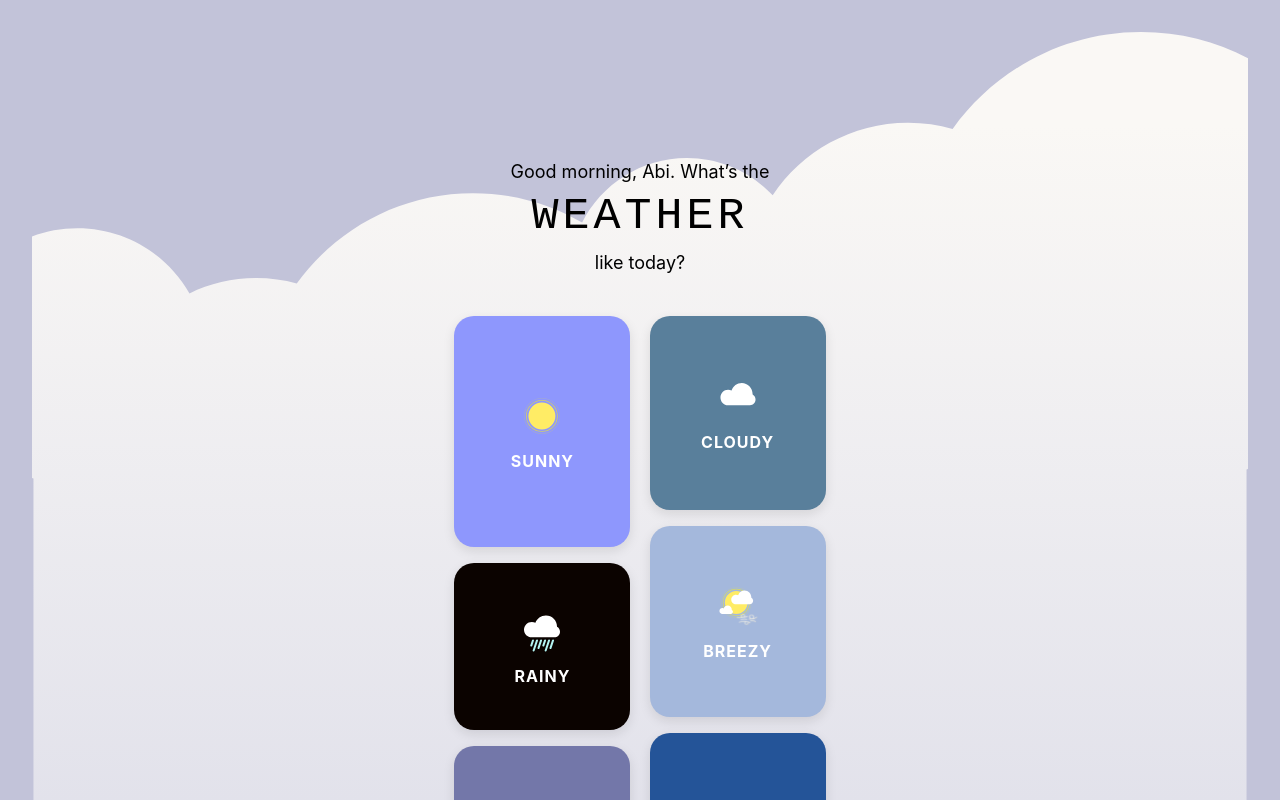
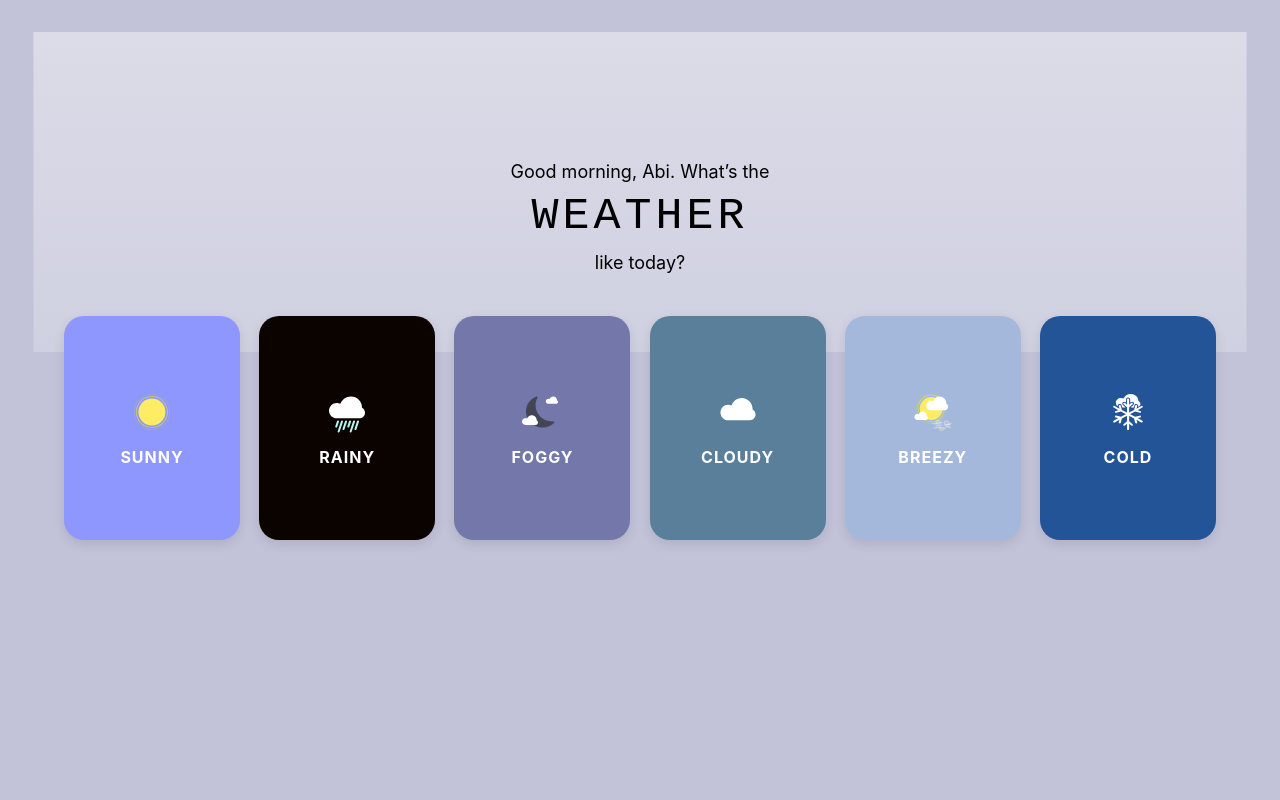
Before and after one commit to joshitanandakumar/alter-ego-app-FINAL, a React (Create React App) app: page / in a window 1280 px wide. Shown: the top 800 px of the page. Built offline with nearby package versions, Linux system fonts and the light colour scheme.

Commit message:
Update WeatherScreen layout to match Figma

```diff
--- a/src/WeatherScreen.js
+++ b/src/WeatherScreen.js
@@ -15,7 +15,6 @@ import cloudyCard from "./assets/cloudycard.svg";
 import breezyCard from "./assets/breezycard.svg";
 import coldCard from "./assets/coldcard.svg";
 
-// Ordered like your Figma layout
 const weatherOptions = [
   { label: "ClearDay", name: "Sunny", icon: ClearDayIcon, bg: sunnyCard },
   { label: "HeavyShowers", name: "Rainy", icon: HeavyShowersIcon, bg: rainyCard },
@@ -36,30 +35,20 @@ const WeatherScreen = ({ onSelect }) => {
         <p style={styles.subtitle}>like today?</p>
       </div>
 
-      <div style={styles.columnWrapper}>
-        <div style={styles.column}>
-          <WeatherCard option={weatherOptions[0]} onSelect={onSelect} width={176} height={231} />
-          <WeatherCard option={weatherOptions[1]} onSelect={onSelect} width={176} height={167} />
-          <WeatherCard option={weatherOptions[2]} onSelect={onSelect} width={176} height={188} />
-        </div>
-        <div style={styles.column}>
-          <WeatherCard option={weatherOptions[3]} onSelect={onSelect} width={176} height={194} />
-          <WeatherCard option={weatherOptions[4]} onSelect={onSelect} width={176} height={191} />
-          <WeatherCard option={weatherOptions[5]} onSelect={onSelect} width={176} height={246} />
-        </div>
+      <div style={styles.gridWrapper}>
+        {weatherOptions.map((option) => (
+          <WeatherCard key={option.label} option={option} onSelect={onSelect} />
+        ))}
       </div>
     </div>
   );
 };
 
-const WeatherCard = ({ option, onSelect, width, height }) => (
+const WeatherCard = ({ option, onSelect }) => (
   <button
-    key={option.label}
     onClick={() => onSelect(option.label)}
     style={{
       ...styles.card,
-      width,
-      height,
       backgroundImage: `url(${option.bg})`,
     }}
   >
@@ -83,7 +72,8 @@ const styles = {
     top: 0,
     left: 0,
     width: "100%",
-    height: "auto",
+    maxHeight: "40vh",
+    objectFit: "cover",
     zIndex: 0,
   },
   header: {
@@ -112,23 +102,25 @@ const styles = {
     lineHeight: "135%",
     margin: 0,
   },
-  columnWrapper: {
+  gridWrapper: {
     display: "flex",
+    flexWrap: "wrap",
     justifyContent: "center",
     gap: "1.2rem",
     position: "relative",
     zIndex: 1,
-  },
-  column: {
-    display: "flex",
-    flexDirection: "column",
-    gap: "1rem",
   },
   card: {
     border: "none",
     borderRadius: "20px",
     backgroundSize: "cover",
     backgroundRepeat: "no-repeat",
+    backgroundPosition: "center",
+    width: "45vw",
+    maxWidth: "176px",
+    height: "28vh",
+    maxHeight: "246px",
+    minHeight: "167px",
     display: "flex",
     flexDirection: "column",
     alignItems: "center",
```
